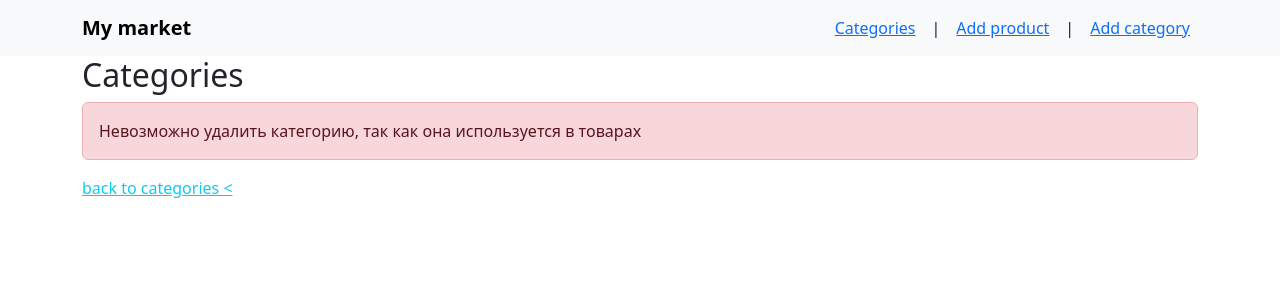
After one commit to DashaKramm/my_market, a Django app: page /delete/2/ in a window 1280 px wide. The commit adds this page. Shown: the top 300 px of the page. Run offline with Django 5.2, Linux system fonts and the light colour scheme; data comes from the database, SQL or seed files in the repository.

Commit message:
создала views + urls + шаблоны для страницы просмотра категорий, их удаления и редактирования

```diff
--- a/source/webapp/templates/base.html
+++ b/source/webapp/templates/base.html
@@ -23,6 +23,12 @@
             <ul class="navbar-nav ms-4 ms-md-4 ms-lg-auto align-items-center">
                 {% block links %}
                     <li class="nav-item">
+                        <a href="{% url 'categories_view' %}" class="nav-link text-primary text-decoration-underline">Categories</a>
+                    </li>
+                    <li class="nav-item">
+                        <span class="mx-2">|</span>
+                    </li>
+                    <li class="nav-item">
                         <a href="{% url 'product_add_view' %}" class="nav-link text-primary text-decoration-underline">Add
                             product</a>
                     </li>
--- /dev/null
+++ b/source/webapp/templates/categories_view.html
@@ -0,0 +1,23 @@
+{% extends 'base.html' %}
+{% block content %}
+    <h2>Categories</h2>
+    {% if error_message %}
+        <div class="alert alert-danger">{{ error_message }}</div>
+        <a href="{% url 'categories_view' %}" class="card-link text-info">back to categories <</a>
+    {% endif %}
+    <div class="mt-3">
+        {% for category in categories %}
+            <div class="card mb-4">
+                <div class="card-body d-flex justify-content-between align-items-center">
+                    <h5 class="card-title mb-0">{{ category.name }}</h5>
+                    <div>
+                        <a href="{% url 'category_edit_view' category.pk %}"
+                           class="btn btn-info btn-sm rounded-0 me-2 text-white">Edit</a>
+                        <a href="{% url 'delete_category' category.pk %}"
+                           class="btn btn-danger btn-sm rounded-0">Delete</a>
+                    </div>
+                </div>
+            </div>
+        {% endfor %}
+    </div>
+{% endblock %}
--- a/source/webapp/urls.py
+++ b/source/webapp/urls.py
@@ -1,6 +1,7 @@
 from django.urls import path
 
-from webapp.views import products_view, product_view, category_add_view, product_add_view
+from webapp.views import products_view, product_view, category_add_view, product_add_view, categories_view, \
+    delete_category, category_edit_view
 
 urlpatterns = [
     path('', products_view, name='products_view'),
@@ -8,4 +9,7 @@ urlpatterns = [
     path('products/<int:pk>/', product_view, name='product_view'),
     path('categories/add/', category_add_view, name='category_add_view'),
     path('products/add/', product_add_view, name='product_add_view'),
+    path('categories/', categories_view, name='categories_view'),
+    path('delete/<int:pk>/', delete_category, name='delete_category'),
+    path('categories/<int:pk>/edit/', category_edit_view, name='category_edit_view'),
 ]
--- a/source/webapp/views.py
+++ b/source/webapp/views.py
@@ -1,4 +1,7 @@
+from django.db.models import RestrictedError
+from django.http import HttpResponseRedirect
 from django.shortcuts import render, get_object_or_404, redirect
+from django.urls import reverse
 
 # Create your views here.
 from webapp.models import Product, Category
@@ -50,3 +53,32 @@ def product_add_view(request):
             image=image,
         )
         return redirect('product_view', pk=product.pk)
+
+
+def categories_view(request):
+    categories = Category.objects.order_by('-id')
+    return render(request, 'categories_view.html', context={'categories': categories})
+
+
+def delete_category(request, *args, pk, **kwargs):
+    try:
+        get_object_or_404(Category, pk=pk).delete()
+    except RestrictedError:
+        return render(request, 'categories_view.html',
+                      {'error_message': 'Невозможно удалить категорию, так как она используется в товарах'})
+    return HttpResponseRedirect(reverse('categories_view'))
+
+
+def category_edit_view(request, *args, pk, **kwargs):
+    category = get_object_or_404(Category, pk=pk)
+    if request.method == "GET":
+        return render(request, "category_edit_view.html", {"category": category})
+    else:
+        name = request.POST.get("name")
+        description = request.POST.get("description")
+        if not description:
+            description = None
+        category.name = name
+        category.description = description
+        category.save()
+        return redirect('categories_view')
```
Also changed, not shown: source/webapp/templates/category_edit_view.html (added, +18 -0 lines).
